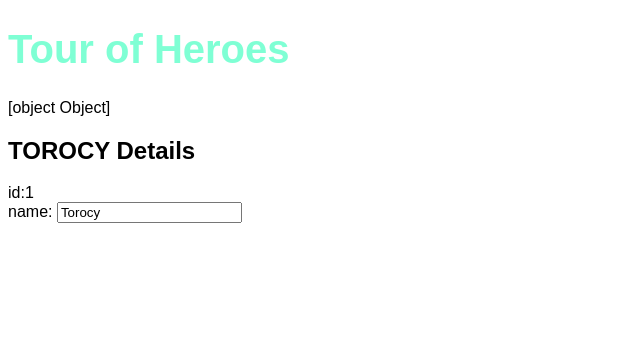
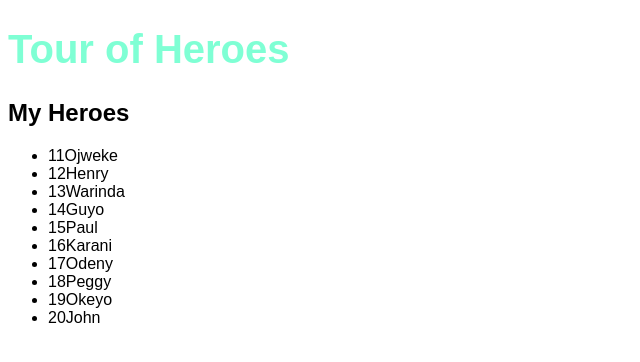
Before and after one commit to Torocy/Heroes, an Angular app: page / in a window 1280 px wide. Shown: the top 362 px of the page, without its empty margins (0-640 px from the left). Built offline with nearby package versions, Linux system fonts and the light colour scheme.

Commit message:
added a mock heroes file

```diff
--- a/src/app/heroes/heroes.component.html
+++ b/src/app/heroes/heroes.component.html
@@ -1,10 +1,8 @@
-{{hero}}
+<H2>My Heroes</H2>
+<ul class="heroes">
+    <li *ngFor="let hero of heroes">
+        <span class="badge">{{hero.id}}</span>{{hero.name}}
 
-<h2>{{hero.name |uppercase}} Details</h2>
-<div><span>id:</span>{{hero.id}}</div>
-<div>
-    <label>name:
-        <input [(ngModel)]="hero.name" placeholder="name">
-    </label>
+    </li>
 
-</div>
+</ul>
--- a/src/app/heroes/heroes.component.ts
+++ b/src/app/heroes/heroes.component.ts
@@ -1,5 +1,6 @@
 import { Component, OnInit } from '@angular/core';
 import { Hero } from '../heroes';
+import { HEROES} from '../mock-heroes';
 
 @Component({
   selector: 'app-heroes',
@@ -13,6 +14,8 @@
     name :'Torocy'
   };
 
+  heroes = HEROES;
+
   constructor() { }
 
   ngOnInit() {
--- a/src/app/mock-heroes.ts
+++ b/src/app/mock-heroes.ts
@@ -2,14 +2,14 @@
 
 export const HEROES : Hero[] = [
 {id:11, name: 'Ojweke'},
-{id:11, name: 'Henry'},
-{id:11, name: 'Warinda'},
-{id:11, name: 'Guyo'},
-{id:11, name: 'Paul'},
-{id:11, name: 'Karani'},
-{id:11, name: 'Odeny'},
-{id:11, name: 'Peggy'},
-{id:11, name: 'Okeyo'},
-{id:11, name: 'John'}
+{id:12, name: 'Henry'},
+{id:13, name: 'Warinda'},
+{id:14, name: 'Guyo'},
+{id:15, name: 'Paul'},
+{id:16, name: 'Karani'},
+{id:17, name: 'Odeny'},
+{id:18, name: 'Peggy'},
+{id:19, name: 'Okeyo'},
+{id:20, name: 'John'}
 
 ];
```
